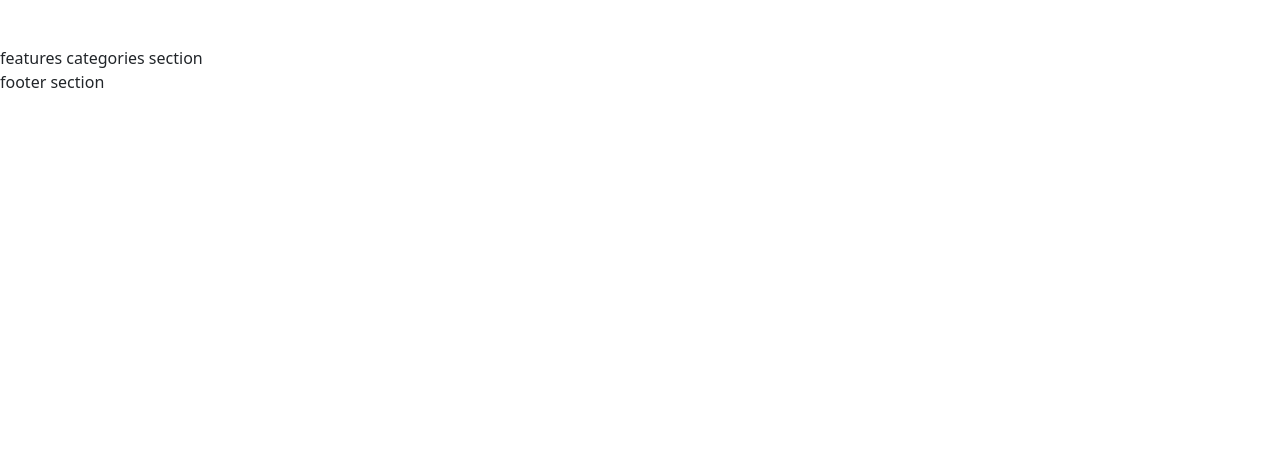
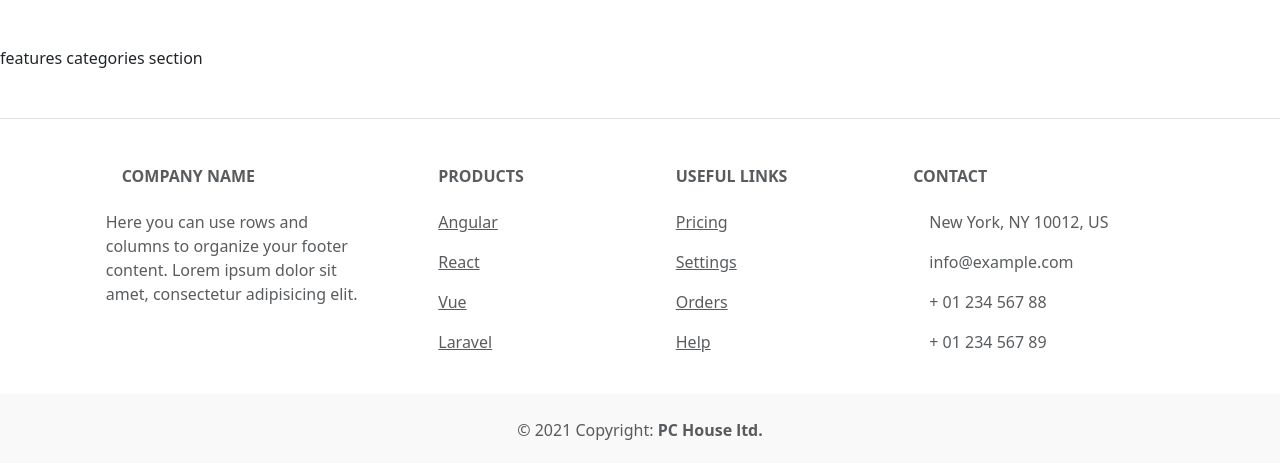
Before and after one commit to ataur39n-sharif/pc-builder, a Next.js app: page / in a window 1280 px wide. Shown: the part 1010-1473 px from the top of the page. Before the commit the page ends 1104 px from the top, so only its background shows below. Built offline with nearby package versions, Linux system fonts and the light colour scheme; no server answers.

Commit message:
single product page modified and footer added

```diff
--- a/src/components/Footer/index.tsx
+++ b/src/components/Footer/index.tsx
@@ -0,0 +1,95 @@
+export const FooterComponent = () => {
+    return (
+        <footer className="text-center text-lg-start bg-white text-muted">
+            <section className="d-flex justify-content-center justify-content-lg-between p-4 border-bottom">
+                {/*<div className="me-5 d-none d-lg-block">*/}
+                {/*    <span>Get connected with us on social networks:</span>*/}
+                {/*</div>*/}
+                {/*<div>*/}
+                {/*    <a href="" className="me-4 link-secondary">*/}
+                {/*        <i className="fab fa-facebook-f"></i>*/}
+                {/*    </a>*/}
+                {/*    <a href="" className="me-4 link-secondary">*/}
+                {/*        <i className="fab fa-twitter"></i>*/}
+                {/*    </a>*/}
+                {/*    <a href="" className="me-4 link-secondary">*/}
+                {/*        <i className="fab fa-google"></i>*/}
+                {/*    </a>*/}
+                {/*    <a href="" className="me-4 link-secondary">*/}
+                {/*        <i className="fab fa-instagram"></i>*/}
+                {/*    </a>*/}
+                {/*    <a href="" className="me-4 link-secondary">*/}
+                {/*        <i className="fab fa-linkedin"></i>*/}
+                {/*    </a>*/}
+                {/*    <a href="" className="me-4 link-secondary">*/}
+                {/*        <i className="fab fa-github"></i>*/}
+                {/*    </a>*/}
+                {/*</div>*/}
+            </section>
+            <section className="">
+                <div className="container text-center text-md-start mt-5">
+                    <div className="row mt-3">
+                        <div className="col-md-3 col-lg-4 col-xl-3 mx-auto mb-4">
+                            <h6 className="text-uppercase fw-bold mb-4">
+                                <i className="fas fa-gem me-3 text-secondary"></i>Company name
+                            </h6>
+                            <p>
+                                Here you can use rows and columns to organize your footer content. Lorem ipsum
+                                dolor sit amet, consectetur adipisicing elit.
+                            </p>
+                        </div>
+
+                        <div className="col-md-2 col-lg-2 col-xl-2 mx-auto mb-4">
+                            <h6 className="text-uppercase fw-bold mb-4">
+                                Products
+                            </h6>
+                            <p>
+                                <a href="#!" className="text-reset">Angular</a>
+                            </p>
+                            <p>
+                                <a href="#!" className="text-reset">React</a>
+                            </p>
+                            <p>
+                                <a href="#!" className="text-reset">Vue</a>
+                            </p>
+                            <p>
+                                <a href="#!" className="text-reset">Laravel</a>
+                            </p>
+                        </div>
+                        <div className="col-md-3 col-lg-2 col-xl-2 mx-auto mb-4">
+                            <h6 className="text-uppercase fw-bold mb-4">
+                                Useful links
+                            </h6>
+                            <p>
+                                <a href="#!" className="text-reset">Pricing</a>
+                            </p>
+                            <p>
+                                <a href="#!" className="text-reset">Settings</a>
+                            </p>
+                            <p>
+                                <a href="#!" className="text-reset">Orders</a>
+                            </p>
+                            <p>
+                                <a href="#!" className="text-reset">Help</a>
+                            </p>
+                        </div>
+                        <div className="col-md-4 col-lg-3 col-xl-3 mx-auto mb-md-0 mb-4">
+                            <h6 className="text-uppercase fw-bold mb-4">Contact</h6>
+                            <p><i className="fas fa-home me-3 text-secondary"></i> New York, NY 10012, US</p>
+                            <p>
+                                <i className="fas fa-envelope me-3 text-secondary"></i>
+                                info@example.com
+                            </p>
+                            <p><i className="fas fa-phone me-3 text-secondary"></i> + 01 234 567 88</p>
+                            <p><i className="fas fa-print me-3 text-secondary"></i> + 01 234 567 89</p>
+                        </div>
+                    </div>
+                </div>
+            </section>
+            <div className="text-center p-4" style={{backgroundColor: "rgba(0, 0, 0, 0.025)"}}>
+                © 2021 Copyright:
+                <span className="text-reset fw-bold"> PC House ltd.</span>
+            </div>
+        </footer>
+    )
+}
--- a/src/pages/build-pc.tsx
+++ b/src/pages/build-pc.tsx
@@ -17,7 +17,8 @@ export default function BuildPc() {
                         <>
                             {
                                 pd ?
-                                    <div className='row m-3 p-3' style={{border: "1px solid red", maxHeight: "33vh"}}>
+                                    <div className='row m-3 p-3'
+                                         style={{backgroundColor: "#e7e7e7", borderRadius: "15px", maxHeight: "35vh"}}>
                                         <div className={'col-sm-12 col-md-4 '}>
                                             <div className={'d-flex justify-content-center align-items-center'}
                                                  style={{position: "relative"}}>
@@ -54,7 +55,8 @@ export default function BuildPc() {
                                         </div>
                                     </div>
                                     :
-                                    <div className='row m-5' style={{border: "1px solid red", maxHeight: "33vh"}}>
+                                    <div className='row m-5'
+                                         style={{backgroundColor: "#e7e7e7", borderRadius: "15px", maxHeight: "35vh"}}>
 
                                         <div className={'col-sm-12 col-md-6'}>
                                             <div style={{position: "relative", maxHeight: ""}}>
--- a/src/pages/index.tsx
+++ b/src/pages/index.tsx
@@ -3,6 +3,7 @@ import {Inter} from 'next/font/google'
 import {Col, Row} from "antd";
 import {ProductCard} from "@/components/Cards/ProductCard";
 import {TProduct} from "@/Redux/features/productsSlice";
+import {FooterComponent} from "@/components/Footer";
 
 const inter = Inter({subsets: ['latin']})
 
@@ -34,9 +35,7 @@ export default function Home({products}: { products: TProduct[] | undefined }) {
                 <section>
                     features categories section
                 </section>
-                <footer>
-                    footer section
-                </footer>
+                <FooterComponent/>
             </main>
         </>
     )
```
Also changed, not shown: src/pages/product/[id].tsx (+8 -2 lines), src/pages/products/[category].tsx (+39 -8 lines).
